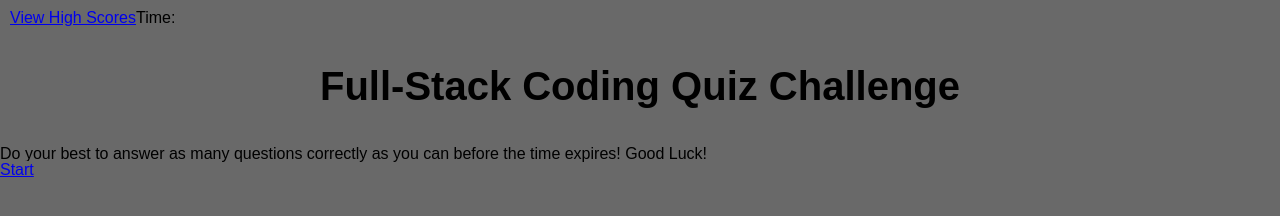
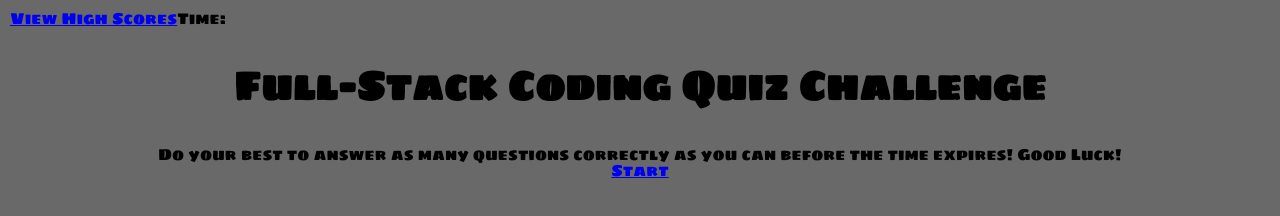
Before and after one commit to coltondane/full-stack-quiz, a plain HTML site: page Main/index.html in a window 1280 px wide. Drawn offline with Linux system fonts and the light colour scheme.

Commit message:
started adding more css logic for the start screen as well as a google font style for the application

```diff
--- a/Main/assets/css/style.css
+++ b/Main/assets/css/style.css
@@ -1,7 +1,15 @@
-*{
-    background-color: dimgrey;
+:root{
+    background-color: dimgray;
 }
 
+*{
+    font-family: 'Sigmar One', 'Times New Roman', sans-serif;
+    font-size: 16px;
+    margin: 0;
+    padding: 0;
+    box-sizing: border-box;
+
+}
 nav{
     margin: 10px;
     display: flex;
@@ -13,6 +21,10 @@ nav{
     text-align: right;
 }
 
+#start-screen {
+    text-align: center;
+}
+
 h1{
     text-align: center;
     font-size: 40px;
--- a/Main/index.html
+++ b/Main/index.html
@@ -4,6 +4,8 @@
     <meta charset="UTF-8">
     <meta name="viewport" content="width=device-width, initial-scale=1.0">
     <title>Full Stack Quiz</title>
+    <!-- google font link -->
+    <link href="https://fonts.googleapis.com/css2?family=Sigmar+One&display=swap" rel="stylesheet">
     <!-- link css files -->
     <link rel="stylesheet" href="./assets/css/reset.css">
     <link rel="stylesheet" href="./assets/css/style.css">
```
